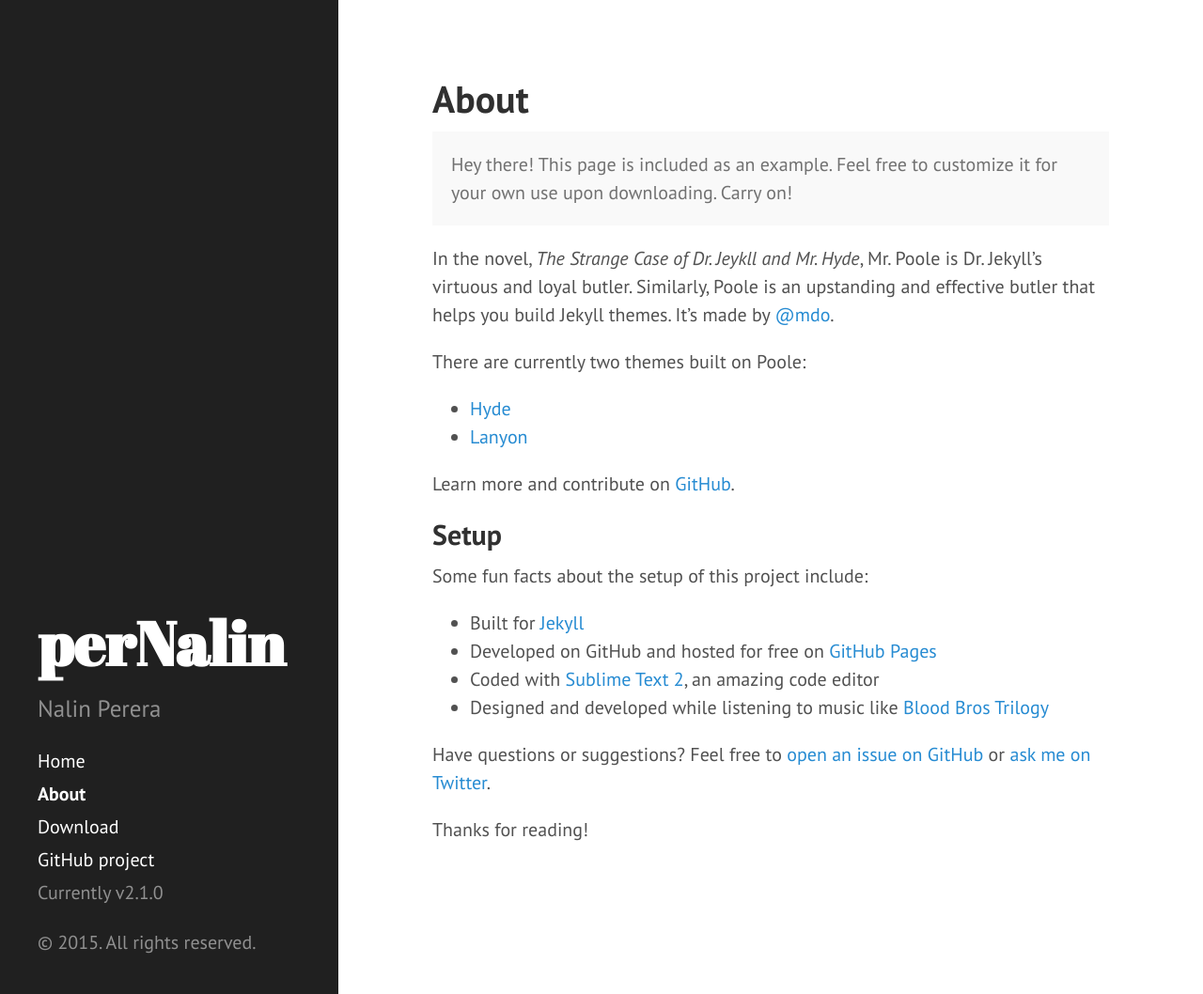
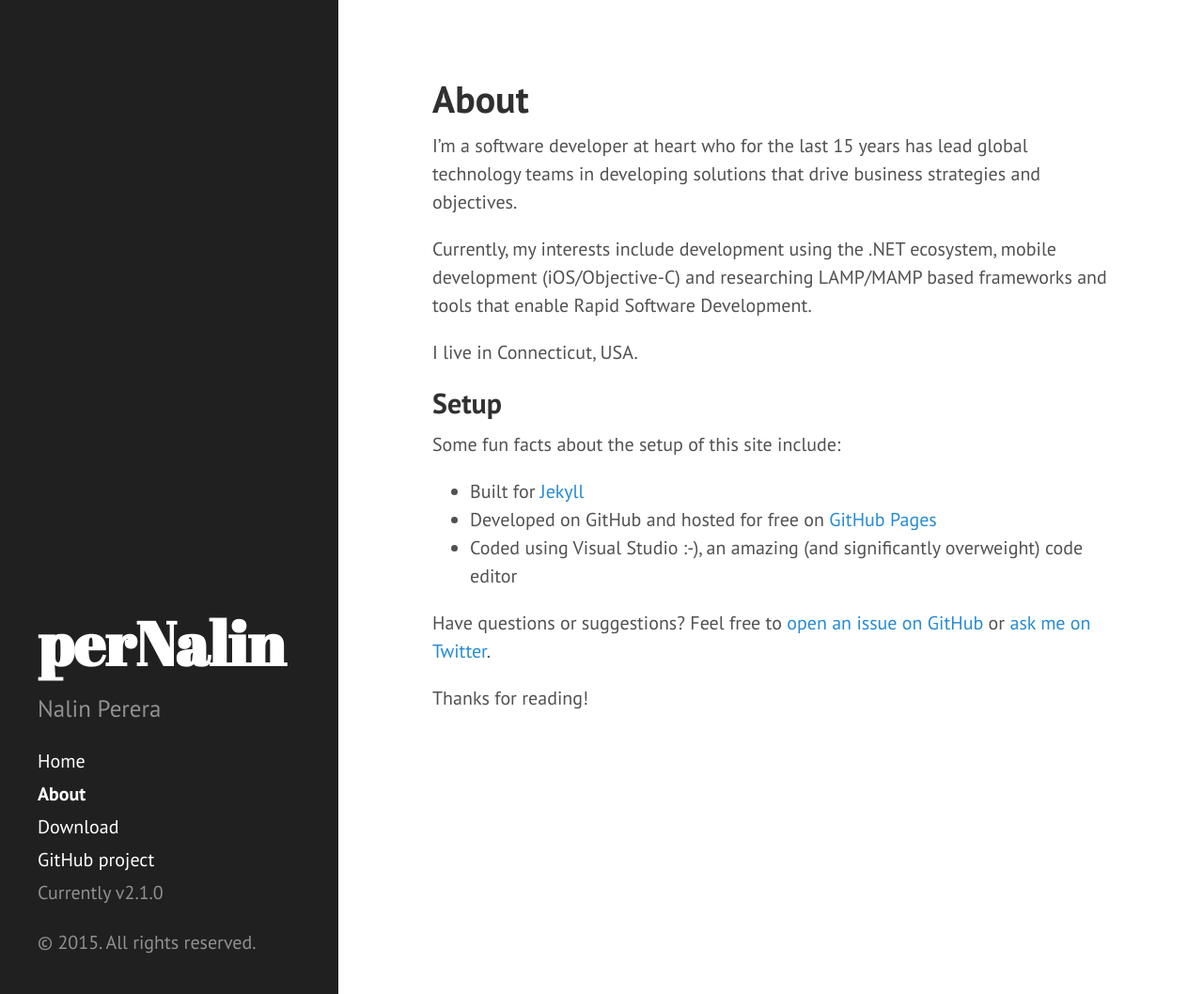
Before and after one commit to pernalin/pernalin.github.io, a Jekyll site: the page built from about.md, in a window 1280 px wide and 1058 px high. Shown: the whole window at 94% size. Built offline with Jekyll 4.4.1, drawn with Linux system fonts in a browser that asks for light colours; Markdown is read by kramdown in place of the engine named in the settings.

Commit message:
Changed Config

```diff
--- a/about.md
+++ b/about.md
@@ -3,28 +3,20 @@ layout: page
 title: About
 ---
 
-<p class="message">
-  Hey there! This page is included as an example. Feel free to customize it for your own use upon downloading. Carry on!
-</p>
+I'm a software developer at heart who for the last 15 years has lead global technology teams in developing solutions that drive business strategies and objectives.
 
-In the novel, *The Strange Case of Dr. Jeykll and Mr. Hyde*, Mr. Poole is Dr. Jekyll's virtuous and loyal butler. Similarly, Poole is an upstanding and effective butler that helps you build Jekyll themes. It's made by [@mdo](https://twitter.com/mdo).
+Currently, my interests include development using the .NET ecosystem, mobile development (iOS/Objective-C) and researching LAMP/MAMP based frameworks and tools that enable Rapid Software Development.
 
-There are currently two themes built on Poole:
-
-* [Hyde](http://hyde.getpoole.com)
-* [Lanyon](http://lanyon.getpoole.com)
-
-Learn more and contribute on [GitHub](https://github.com/poole).
+I live in Connecticut, USA.
 
 ## Setup
 
-Some fun facts about the setup of this project include:
+Some fun facts about the setup of this site include:
 
 * Built for [Jekyll](http://jekyllrb.com)
 * Developed on GitHub and hosted for free on [GitHub Pages](https://pages.github.com)
-* Coded with [Sublime Text 2](http://sublimetext.com), an amazing code editor
-* Designed and developed while listening to music like [Blood Bros Trilogy](https://soundcloud.com/maddecent/sets/blood-bros-series)
+* Coded using Visual Studio :-), an amazing (and significantly overweight) code editor
 
-Have questions or suggestions? Feel free to [open an issue on GitHub](https://github.com/poole/issues/new) or [ask me on Twitter](https://twitter.com/mdo).
+Have questions or suggestions? Feel free to [open an issue on GitHub](https://github.com/pernalin/issues/new) or [ask me on Twitter](https://twitter.com/pernalin).
 
 Thanks for reading!
```
